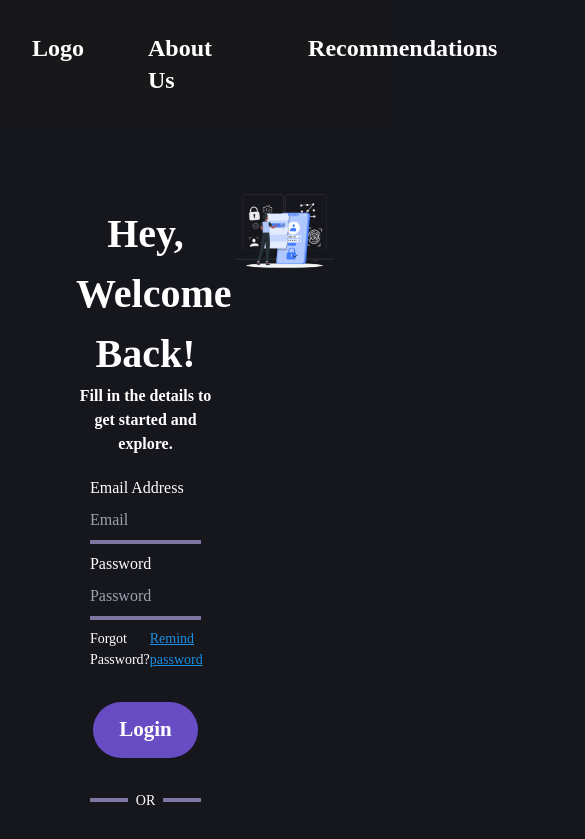
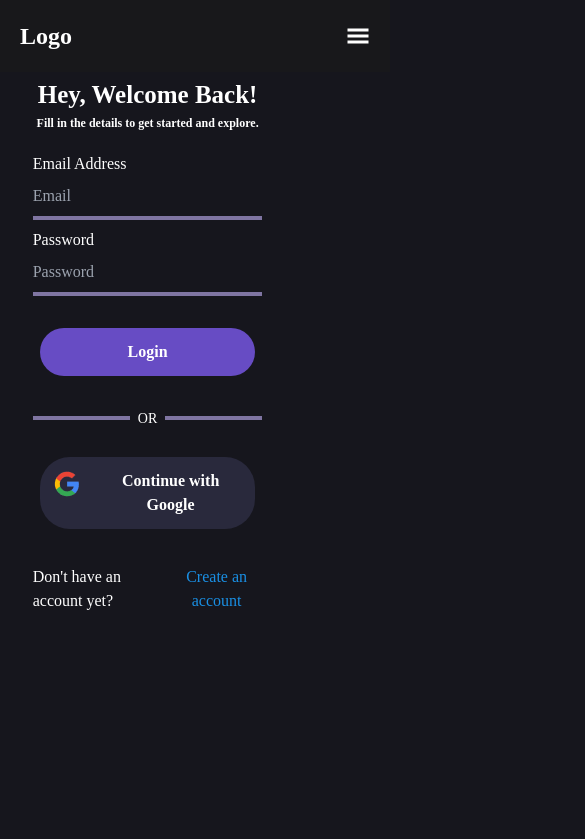
Before and after one commit to Asuboor/Multi-domain-Recommender-Systems, a React (Create React App) app in the folder frontend/: page /login in a window 390 px wide. Shown: the top 839 px of the page, 585 px wide, since content can reach past the window. Built offline with nearby package versions, Linux system fonts and the light colour scheme; sample sign-in values are in the browser's storage.

Commit message:
navbar,login,signup and faq pages are now responsive

```diff
--- a/frontend/src/Authentication/LoginPage.jsx
+++ b/frontend/src/Authentication/LoginPage.jsx
@@ -55,10 +55,10 @@ function LoginPage({googleClick}) {
     };
 
   return (
-    <div className='flex m-14'>
-        <div className='w-1/2 text-white m-5 space-y-'>
-            <div className='font-extrabold text-[40px] text-center'>Hey, Welcome Back!</div>
-            <div className='text-center text-[16px] font-semibold'>Fill in the details to get started and explore.</div>
+    <div className='flex m-auto  md:m-auto'>
+        <div className='xl:w-1/2 text-white m-1 md:m-5   md:w-full'>
+            <div className='font-extrabold text-[25px] md:text-[40px]  text-center'>Hey, Welcome Back!</div>
+            <div className='text-center text-[12px] md:text-[16px] font-semibold'>Fill in the details to get started and explore.</div>
             <div className='w-4/5 m-auto mt-5 text-[16px] font-extralight space-y-2'>
                 <div className='  '>Email Address</div>
                 <input type="text" className='bg-[#16161D] border-none w-full font-medium outline-none'  name="email" placeholder="Email" value={formData.email} onChange={handleChange} required/>
@@ -66,24 +66,24 @@ function LoginPage({googleClick}) {
                 <div className='mt-2'>Password</div>
                 <input type="password" className='bg-[#16161D] border-none w-full outline-none'  name="password" placeholder="Password" value={formData.password} onChange={handleChange} required/>
                 <p className='border-[2px] border-[#7F75A2] w-full'></p>
-                <div className='flex mt-4 place-content-between font-medium text-[14px]'>
+                {/* <div className='flex mt-4 place-content-between font-medium text-[14px]'>
                     <div >Forgot Password?</div>
                     <div className='text-[#1A8FE3] underline'>Remind password</div>
-                </div>
+                </div> */}
             </div>
-            <button className='m-auto flex mt-8 w-3/4 place-content-center p-3 bg-[#674CC4] rounded-[30px] font-bold text-[21px] hover:opacity-80' onClick={handleSubmit} >Login</button>
+            <button className='m-auto flex mt-8 w-3/4 place-content-center p-3 bg-[#674CC4] rounded-[30px] font-bold text-[16px] md:text-[21px] hover:opacity-80' onClick={handleSubmit} >Login</button>
             <div className='flex mt-8 w-4/5 m-auto'>
             <p className='w-1/2 m-auto' ><p className='border-[2px] border-[#7F75A2] w-full'></p></p>
             <p className='text-[14px] font-medium pr-2 pl-2'>OR</p>
             <p className='w-1/2 m-auto' ><p className='border-[2px] border-[#7F75A2] w-full'></p></p>
             </div>
-            <button className='m-auto flex mt-7 w-3/4 place-content-center p-3 bg-[#29293C] rounded-[30px] font-bold text-[21px] space-x-4 hover:opacity-80'  onClick={handleGoogleLogin}><img src={Google} alt="" /> <p>Continue with Google</p> </button>
+            <button className='m-auto flex mt-7 w-3/4 place-content-center p-3 bg-[#29293C] rounded-[30px] font-bold text-[16px] md:text-[21px] space-x-4 hover:opacity-80'  onClick={handleGoogleLogin}><img src={Google} alt="" /> <p>Continue with Google</p> </button>
             <div className='w-4/5 m-auto mt-9 text-[16px] font-medium flex place-content-between'>
                 <div> Don't have an account yet?</div>
                 <button onClick={()=>{navigate("/signup")}} className='text-[#1A8FE3]'>Create an account</button>
             </div>
         </div>
-        <div className='w-1/2'>
+        <div className='hidden m-auto lg:block lg:w-1/2 '>
             <img src={authImage} alt="" />
         </div>
     </div>
--- a/frontend/src/Authentication/Signup.jsx
+++ b/frontend/src/Authentication/Signup.jsx
@@ -52,10 +52,10 @@ function Signup() {
 };
 
     return (
-        <div className='flex m-14'>
-            <div className='w-1/2 text-white m-5 '>
-                <div className='font-extrabold text-[40px] text-center'>Let’s create your account</div>
-                <div className='text-center text-[16px] font-semibold'>Sign up and get free recommendations.</div>
+        <div className='flex m-auto md:m-auto'>
+            <div className='xl:w-1/2 text-white m-1 md:m-5   md:w-full'>
+                <div className='font-extrabold text-[25px] md:text-[40px] text-center'>Let’s create your account</div>
+                <div className='text-center text-[12px] md:text-[16px] font-semibold'>Sign up and get free recommendations.</div>
                 <div className='w-4/5 m-auto mt-5 text-[16px] font-extralight space-y-2'>
                     <div className='  '>Name</div>
                     <input type="text" className='bg-[#16161D] border-none w-full font-medium outline-none'  name="displayName" value={formData.displayName} onChange={handleChange} required />
@@ -70,13 +70,13 @@ function Signup() {
                     <input type="password" className='bg-[#16161D] border-none w-full outline-none' name='confirmpassword' />
                     <p className='border-[2px] border-[#7F75A2] w-full'></p>
                 </div>
-                <button className='m-auto flex mt-10 w-3/4 place-content-center p-3 bg-[#674CC4] rounded-[30px] font-bold text-[21px] hover:opacity-80' onClick={handleSubmit}>Sign Up</button>
+                <button className='m-auto flex mt-10 w-3/4 place-content-center p-3 bg-[#674CC4] rounded-[30px] font-bold text-[16px] md:text-[21px] hover:opacity-80' onClick={handleSubmit}>Sign Up</button>
                 <div className='w-4/5 m-auto mt-10 text-[16px] font-medium flex place-content-between '>
                     <div> Already have an account??</div>
                     <button className='text-[#1A8FE3]' onClick={() => { navigate('/login') }}>Login</button>
                 </div>
             </div>
-            <div className='w-1/2'>
+            <div className='hidden m-auto lg:block lg:w-1/2'>
                 <img src={authImage} alt="" />
             </div>
         </div>
--- a/frontend/src/FaqComponent.jsx
+++ b/frontend/src/FaqComponent.jsx
@@ -8,12 +8,12 @@ function FaqComponent({ question, answer }) {
   };
 
   return (
-    <div className="bg-[#F8F8FF] border-4 border-[#3109BA] rounded-[20px] shadow-md w-5/6 ml-6 m-2">
+    <div className="bg-[#F8F8FF] border-4 border-[#3109BA] rounded-[20px] shadow-md   md:w-5/6 md:ml-6 m-2">
       <div
         className="flex items-center justify-between px-4 py-3 cursor-pointer"
         onClick={toggleAccordion}
       >
-        <h3 className=" font-medium text-[20px]">{question}</h3>
+        <h3 className=" font-semibold text-[15px] md:text-[20px]">{question} </h3>
         <svg
           className={`w-6 h-6 ${isOpen ? 'transform rotate-180' : ''}`}
           fill="none"
@@ -30,7 +30,7 @@ function FaqComponent({ question, answer }) {
       </div>
       {isOpen && (
         <div className="px-4 py-2">
-          <p className="text-gray-700 font-normal text[18px]">{answer}</p>
+          <p className="text-gray-700 font-normal text-[15px] md:text[18px]">{answer}</p>
         </div>
       )}
     </div>
--- a/frontend/src/Navbar.jsx
+++ b/frontend/src/Navbar.jsx
@@ -1,76 +1,80 @@
-import React, { useEffect, useState } from 'react'
-import { Link } from 'react-router-dom'
-import Home from './Home'
-import Recommenders from './Recommenders'
-import Faq from './Faq'
-import { useNavigate } from 'react-router-dom';
+
+
+import React, { useEffect, useState } from 'react';
+import { Link, useNavigate } from 'react-router-dom';
 import { IoMdLogOut } from "react-icons/io";
 import { FaRegUserCircle } from "react-icons/fa";
 import { RiLoginCircleFill } from "react-icons/ri";
-import axios from 'axios'
+import { GiHamburgerMenu } from "react-icons/gi"; // Icon for the hamburger menu
+import axios from 'axios';
 
 function Navbar(props) {
+  const navigate = useNavigate();
+  const [token, setToken] = useState(null);
+  const [user, setUser] = useState(null);
+  const [isOpen, setIsOpen] = useState(false); // State for mobile menu toggle
 
-  const navigate = useNavigate();
-  console.log(document.cookie)
-
-  console.log(props.click)
-
-  const getTokenFromCookie = () => {
+  useEffect(() => {
     const cookies = document.cookie.split('; ');
     for (const cookie of cookies) {
       const [name, value] = cookie.split('=');
       if (name === 'token') {
-        return value;
+        setToken(value);
+        break;
       }
     }
-    return null;
-  };
-
-  const [token, setToken] = useState(getTokenFromCookie());
-  const [user, setUser] = useState(null);
-
-  useEffect(() => {
-      // Check if user data exists in local storage
-      const storedUser = localStorage.getItem('user');
-      if (storedUser) {
-          setUser(JSON.parse(storedUser));
-      }
-      else{
+    const storedUser = localStorage.getItem('user');
+    if (storedUser) {
+      setUser(JSON.parse(storedUser));
+    } else {
       axios.get('http://localhost:6005/auth/user')
-    .then(res => {
-      setUser(res.data);
-      localStorage.setItem('user');
-    })
-    .catch(err => {
-      console.log(err);
-    });
-  }}, []);
-  console.log(user)
+        .then(res => {
+          setUser(res.data);
+          localStorage.setItem('user', JSON.stringify(res.data));
+        })
+        .catch(err => {
+          console.error(err);
+        });
+    }
+  }, []);
 
   const handleLogout = () => {
-    // navigate('/login');
     document.cookie = 'token=; expires=Thu, 01 Jan 1970 00:00:00 GMT';
     setToken(null);
     localStorage.removeItem('user');
+    navigate('/login');
   };
 
-  const handleLogin=()=>{
-    navigate('/login')
-  }
+  const handleLogin = () => {
+    navigate('/login');
+  };
 
   return (
-    <div className='bg-zinc-900 text-white font-semibold flex place-content-between text-2xl '>
-        <div className='m-8'>Logo</div>
-        <div className='flex m-8 space-x-24 pr-20'>
-            <div> <Link to="/" >About Us</Link></div>
-            <div><Link to="recommenders">Recommendations</Link></div>
-            <div><Link to="faq">FAQ's</Link></div>
-            {token ? <div className='flex space-x-4 m-auto place-items-center '><IoMdLogOut className='hover:text-red-500'  onClick={handleLogout}/>
-            {user?.image ? <img src={user?.image} width={30} className='rounded-3xl' alt="" /> : <FaRegUserCircle />  } <p> {user?.displayName}</p>  </div> : <div className='flex space-x-4 m-auto place-items-center ' onClick={handleLogin}> <RiLoginCircleFill className='hover:text-[#3109BA]'/></div>}
+    <nav className='bg-zinc-900 text-white font-semibold'>
+      <div className='flex justify-between items-center p-5'>
+        <div className='text-2xl'>Logo</div>
+        <div className='md:hidden'>
+          <GiHamburgerMenu onClick={() => setIsOpen(!isOpen)} className='text-2xl cursor-pointer'/>
         </div>
-    </div>
-  )
+        <div className={`${isOpen ? 'block' : 'hidden'} absolute  md:relative w-full md:w-auto md:flex flex-grow items-center bg-zinc-900 md:bg-transparent z-20 left-0 md:left-auto top-16 md:top-auto md:place-content-end lg:place-content-end  xl:place-content-end text-[25px] gap-4`}>
+          <Link to="/" className='block py-2 md:py-0 px-4 w-full md:w-auto text-center'>About Us</Link>
+          <Link to="recommenders" className='block py-2 md:py-0 px-4 w-full md:w-auto text-center'>Recommendations</Link>
+          <Link to="faq" className='block py-2 md:py-0 px-4 w-full md:w-auto text-center'>FAQ's</Link>
+          {token ? (
+            <div className='flex items-center space-x-4 '>
+              <IoMdLogOut className='hover:text-red-500 cursor-pointer' onClick={handleLogout} />
+              {user?.image ? <img src={user?.image} width={30} className='rounded-full' alt="" /> : <FaRegUserCircle />}
+              <p>{user?.displayName}</p>
+            </div>
+          ) : (
+            <div className='flex items-center space-x-4  cursor-pointer' onClick={handleLogin}>
+              <RiLoginCircleFill className='hover:text-[#3109BA]'/>
+            </div>
+          )}
+        </div>
+      </div>
+    </nav>
+  );
 }
 
-export default Navbar
+export default Navbar;
```
Also changed, not shown: frontend/src/Faq.jsx (+5 -5 lines).
